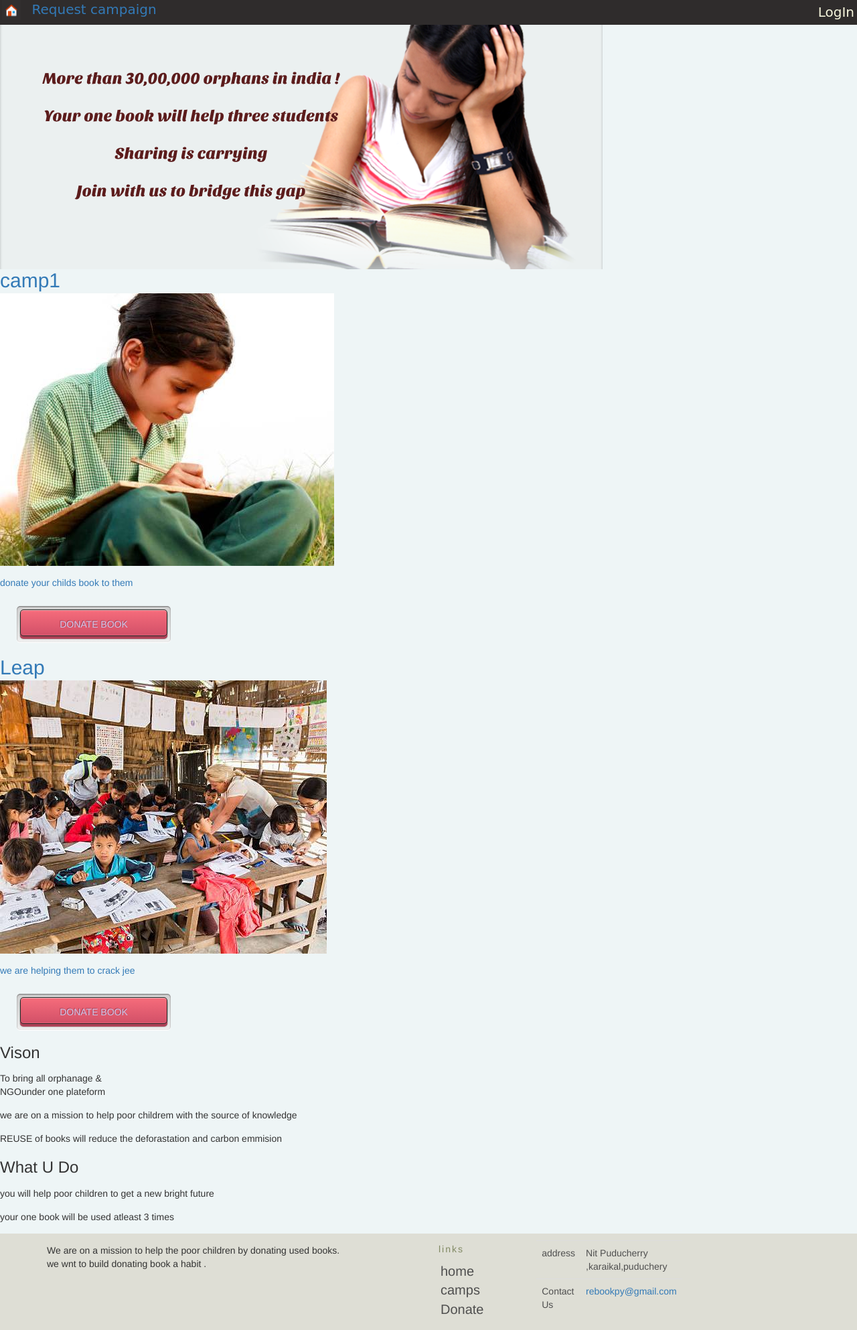
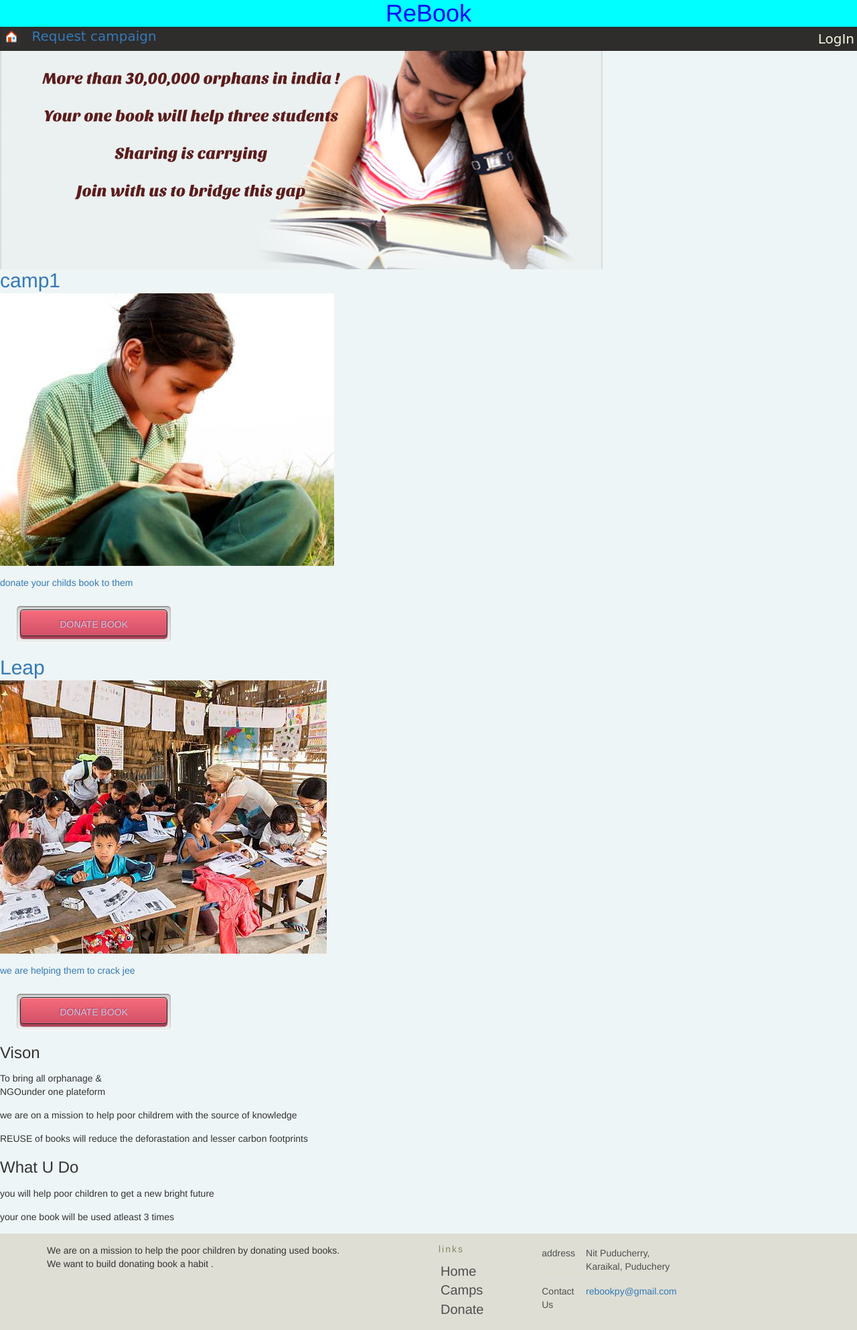
Before and after one commit to omEAGRAWAL/rebooknewheraku, a PHP site: page / in a window 1280 px wide. Shown: the whole page at 67% size. Run offline with PHP 8.4, Linux system fonts and the light colour scheme.

Commit message:
Update index.php

```diff
--- a/index.php
+++ b/index.php
@@ -19,10 +19,15 @@
   <body>
 <header>
   <div id="header_content" class="header">
+    <h1>ReBook</h1>
     <nav>
       <li> <a class="active" href="index.php">
           <img style="width: 20px;" src="home.png" alt=""></a></li>
-      <li><a class="login" id="login" href="login.html" ; target="_parent">LogIn</a></li>
+      <li>
+        <a style="float:right; cursor:pointer"  type="a" class="login" data-toggle="modal" data-target="#myModal">
+            LogIn
+        </a>
+      </li>
       <li><a class="request" href="request.php">Request campaign</a>
     </nav>
   </div>
@@ -63,7 +68,7 @@
     <solid>NGO</solid>under one plateform</p>
 
   <p>we are on a mission to help poor childrem with the source of knowledge</p>
-  <p> REUSE of books will reduce the deforastation and carbon emmision</p>
+  <p> REUSE of books will reduce the deforastation and lesser carbon footprints</p>
 </div>
 
     <div id="whatudo" class="whatudo">
@@ -85,7 +90,7 @@
         <p>
          We are on a mission to help the poor children by donating used books.
          <br>
-          we wnt to build donating book a habit .
+          We want to build donating book a habit .
         </p>
       </div>
       <div style=" display: flex; flex-direction: row ; align-items: center;  ">
@@ -93,10 +98,10 @@
         <h5 class="mb-3" style="letter-spacing: 2px; color: #818963;">links</h5>
         <ul class="list-unstyled mb-0">
           <li class="mb-1">
-            <a href="index.php" style="color: #4f4f4f;">home</a>
+            <a href="index.php" style="color: #4f4f4f;">Home</a>
           </li>
           <li class="mb-1">
-            <a href="camp1.html" style="color: #4f4f4f;">camps</a>
+            <a href="camp1.html" style="color: #4f4f4f;">Camps</a>
           </li>
           <li class="mb-1">
             <a href="donate.php" style="color: #4f4f4f;"> Donate</a>
@@ -110,7 +115,7 @@
           <tbody>
             <tr>
               <td>address</td>
-              <td>Nit Puducherry ,karaikal,puduchery</td>
+              <td>Nit Puducherry, Karaikal, Puduchery</td>
             </tr>
             <tr>
               <td>Contact Us</td>
```
